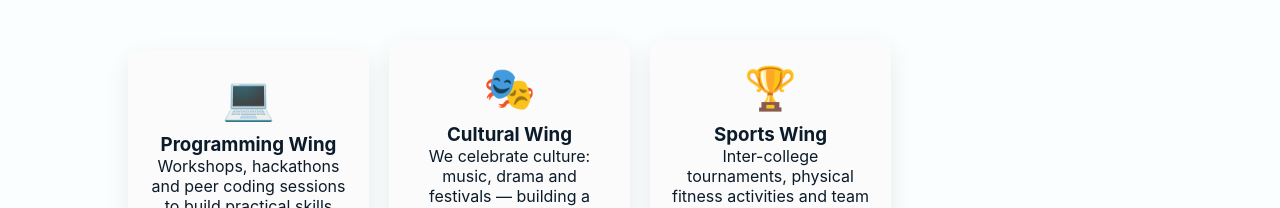
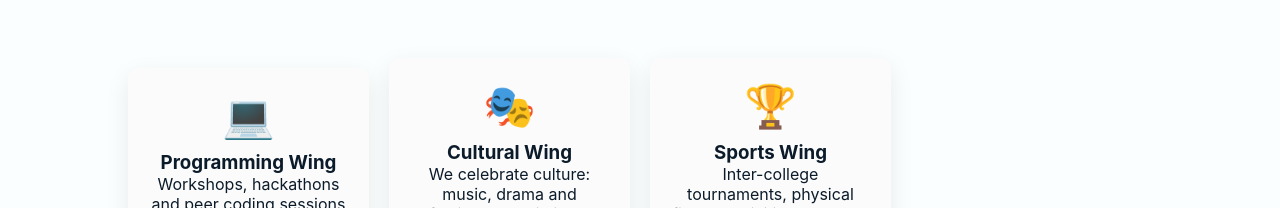
Before and after one commit to anannyasara270804bd-ui/first-project, a plain HTML site: page index.html in a window 1280 px wide. Shown: the part 592-800 px from the top of the page. Drawn offline with Linux system fonts and the light colour scheme.

Commit message:
Update style.css

```diff
--- a/style.css
+++ b/style.css
@@ -134,7 +134,7 @@ body.no-topbar .navbar { top: 0; }
    WINGS
    =========================== */
 .wings{
-  padding:42px 10%;
+  padding:60px 10%;
   display:grid;
   justify-content:center;
   align-items:center;
```
